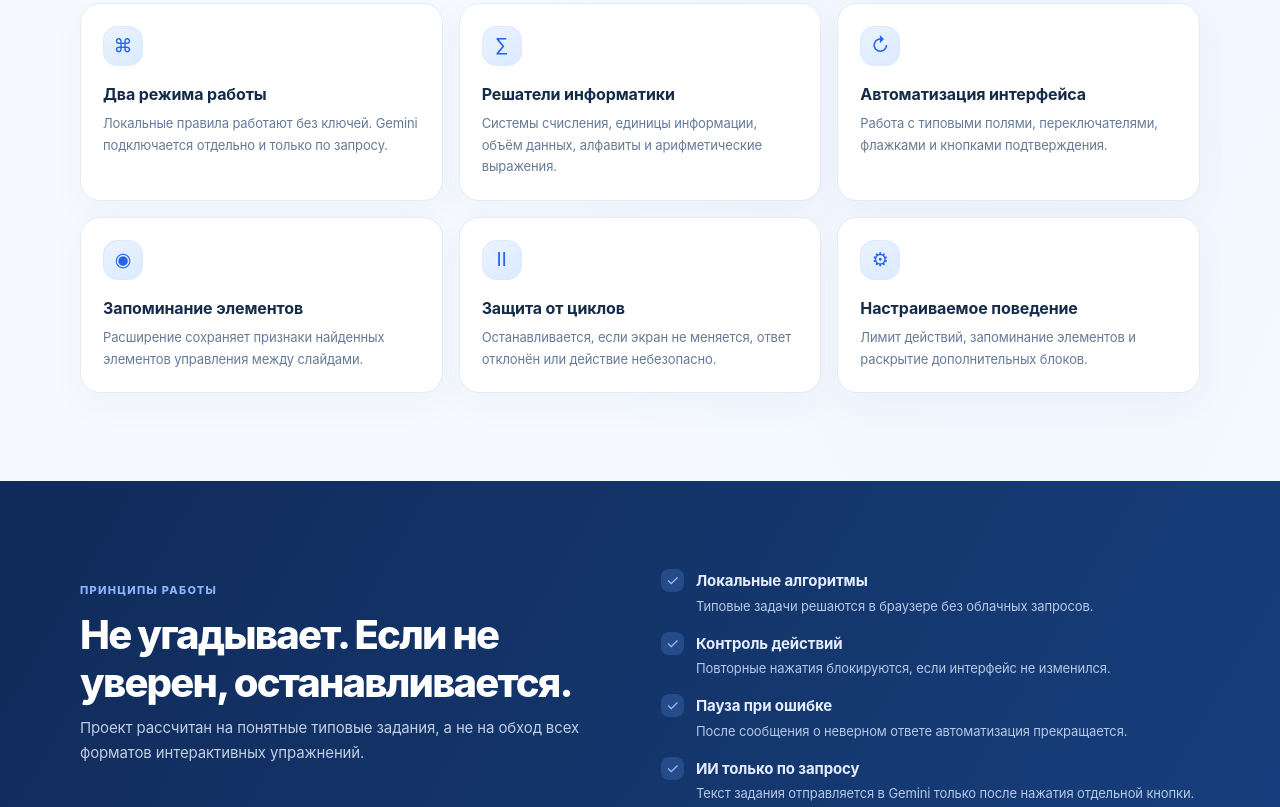
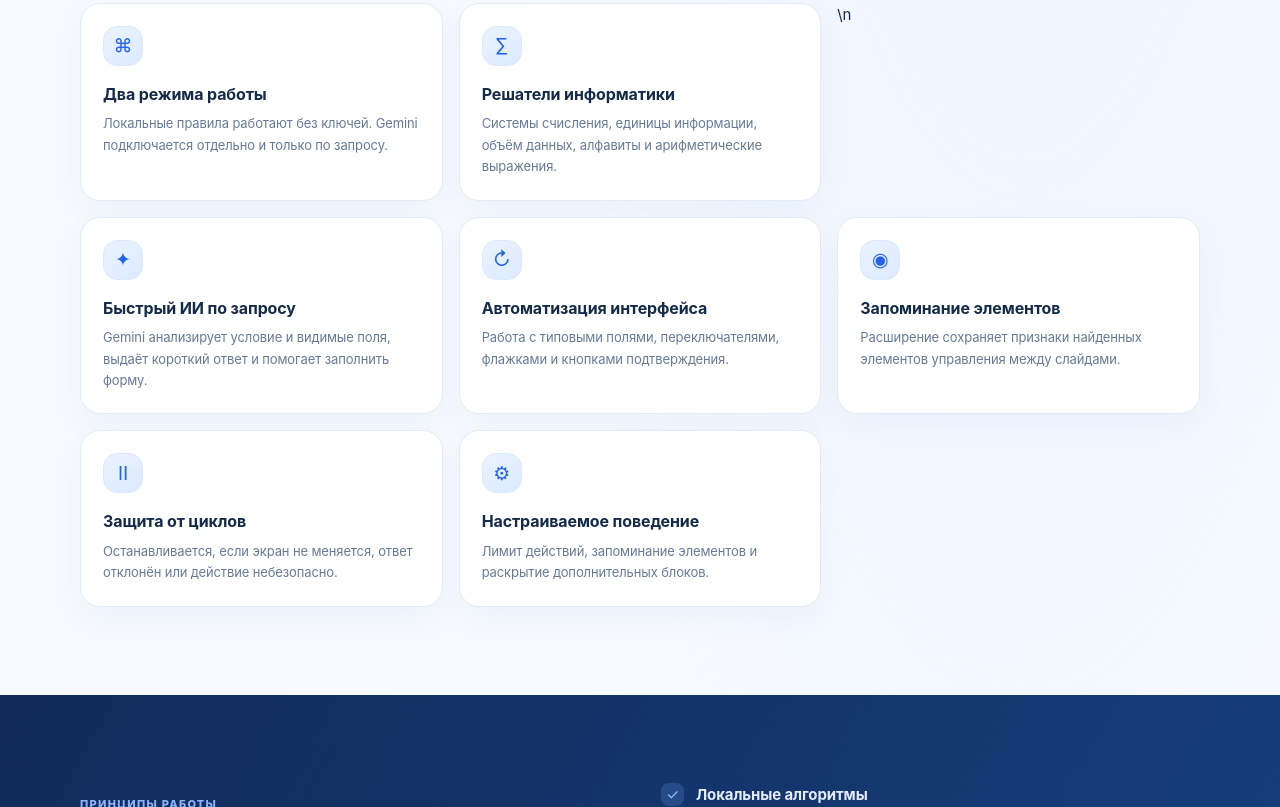
Before and after one commit to Xayrose/Yandex-Study-Assistant-, a browser extension: page index.html in a window 1280 px wide. Shown: the part 1035-1842 px from the top of the page. Drawn offline with Linux system fonts and the light colour scheme.

Commit message:
Add AI feature to YSA landing page

```diff
--- a/index.html
+++ b/index.html
@@ -40,7 +40,7 @@ section{padding:88px 0}.section-head h2{font-weight:820;letter-spacing:-1.8px;fo
 </div></section>
 <section id="about"><div class="wrap"><div class="section-head"><span class="kicker">О проекте</span><h2>Небольшой помощник, который работает локально</h2><p>Расширение анализирует текущую страницу урока, распознаёт стандартные элементы управления и применяет набор детерминированных алгоритмов для поддерживаемых заданий по информатике.</p></div><div class="features">
 <article class="card"><div class="ico">⌘</div><h3>Два режима работы</h3><p>Локальные правила работают без ключей. Gemini подключается отдельно и только по запросу.</p></article>
-<article class="card"><div class="ico">∑</div><h3>Решатели информатики</h3><p>Системы счисления, единицы информации, объём данных, алфавиты и арифметические выражения.</p></article>
+<article class="card"><div class="ico">∑</div><h3>Решатели информатики</h3><p>Системы счисления, единицы информации, объём данных, алфавиты и арифметические выражения.</p></article>\n<article class="card"><div class="ico">✦</div><h3>Быстрый ИИ по запросу</h3><p>Gemini анализирует условие и видимые поля, выдаёт короткий ответ и помогает заполнить форму.</p></article>
 <article class="card"><div class="ico">↻</div><h3>Автоматизация интерфейса</h3><p>Работа с типовыми полями, переключателями, флажками и кнопками подтверждения.</p></article>
 <article class="card"><div class="ico">◉</div><h3>Запоминание элементов</h3><p>Расширение сохраняет признаки найденных элементов управления между слайдами.</p></article>
 <article class="card"><div class="ico">Ⅱ</div><h3>Защита от циклов</h3><p>Останавливается, если экран не меняется, ответ отклонён или действие небезопасно.</p></article>
```
